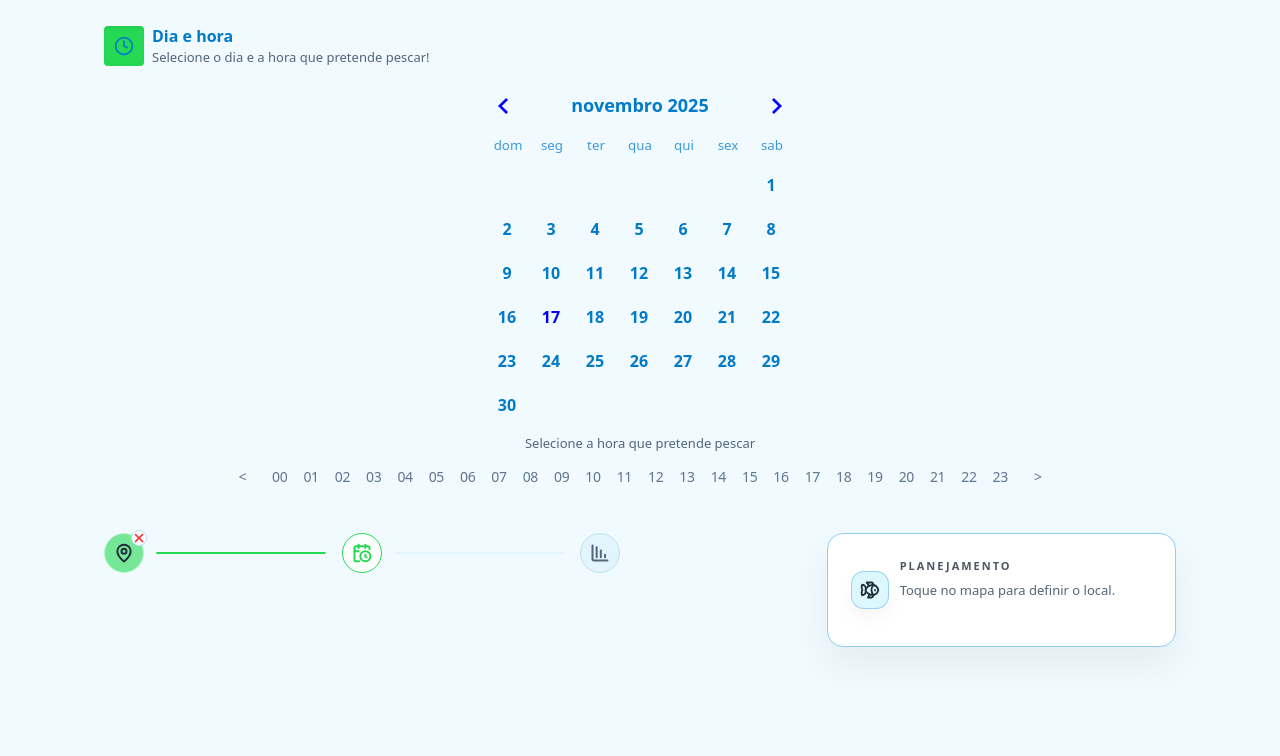
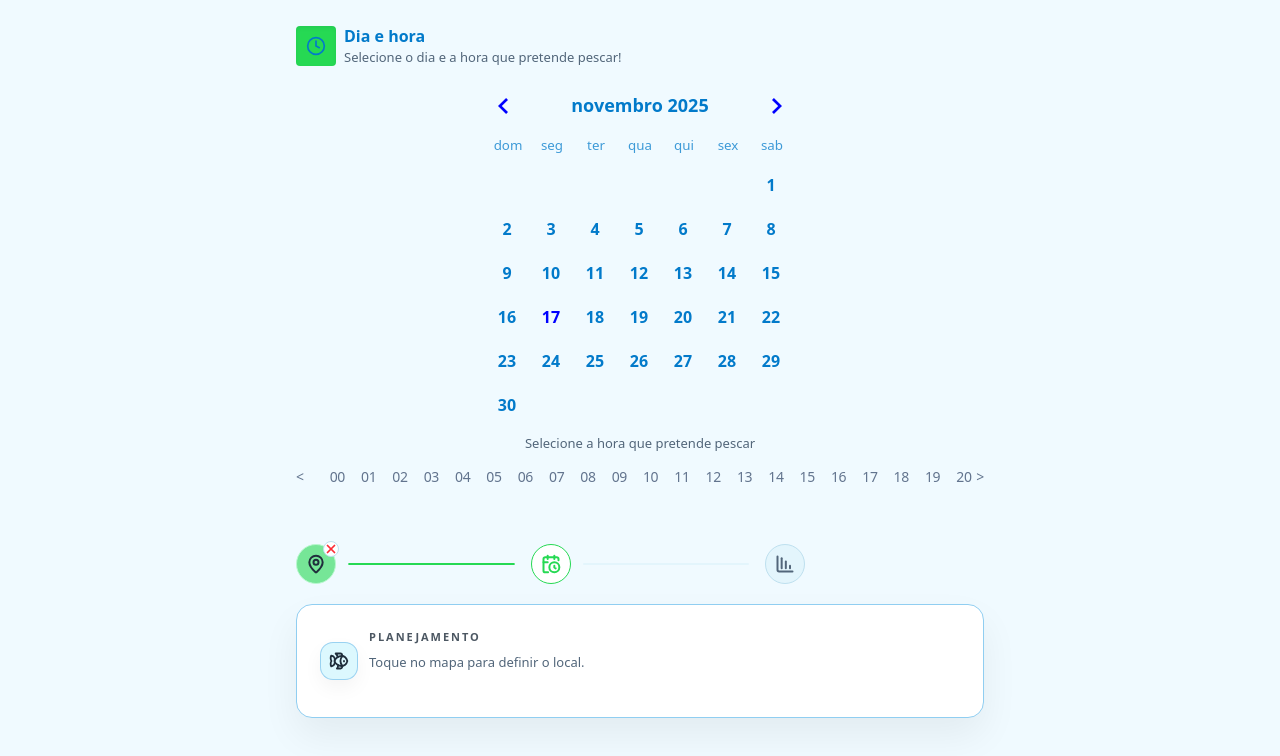
Before and after one commit to GPA1992/fishing-front_v2, a Next.js app: page /planejamento/dia-horario in a window 1280 px wide. Shown: the top 756 px of the page. Built offline with nearby package versions, Linux system fonts and the light colour scheme.

Commit message:
response

```diff
--- a/app/layout.tsx
+++ b/app/layout.tsx
@@ -27,12 +27,7 @@ export default function RootLayout({
   return (
     <html lang="en">
       <body className={`${rubik.variable} ${geistMono.variable} antialiased`}>
-        <main className="min-h-screen min-w-screen">
-          {/*       <ThemePanel /> */}
-          <div className="mx-auto flex w-full max-w-6xl flex-col gap-4 px-4 pb-10 pt-6 sm:gap-6 sm:px-6 lg:gap-8 lg:px-10">
-            {children}
-          </div>
-        </main>
+        <main className="min-h-screen min-w-screen">{children}</main>
       </body>
     </html>
   );
--- a/app/planejamento/layout.tsx
+++ b/app/planejamento/layout.tsx
@@ -5,12 +5,13 @@ import type { ReactNode } from "react";
 
 export default function FormLayout({ children }: { children: ReactNode }) {
   return (
-    <div className="flex flex-col gap-5 sm:gap-7 lg:gap-10">
-      <div className="w-full">{children}</div>
-
-      <div className="flex flex-col gap-4 sm:gap-5 lg:grid lg:grid-cols-[2fr_minmax(300px,1fr)] lg:items-start lg:gap-6">
-        <Stepper />
-        <PlanningData />
+    <div className="mx-auto flex w-full max-w-3xl flex-col gap-4 px-4 pb-10 pt-6 sm:gap-6 sm:px-6 lg:gap-8 lg:px-10">
+      <div className="flex flex-col gap-5 sm:gap-7 lg:gap-10">
+        <div className="w-full h-[60vh]">{children}</div>
+        <div className="flex flex-col gap-4 sm:gap-5">
+          <Stepper />
+          <PlanningData />
+        </div>
       </div>
     </div>
   );
--- a/components/map/index.tsx
+++ b/components/map/index.tsx
@@ -79,10 +79,6 @@ export default function Map({
     ? selected?.center ?? derivedCenter
     : manualPosition ?? selected?.center ?? derivedCenter;
 
-  const mapContainerClassName = `w-full h-[42vh] min-h-[240px] sm:h-[48vh] sm:min-h-[300px] md:h-[55vh] md:min-h-[360px] lg:h-[60vh] lg:min-h-[420px] ${
-    className ?? ""
-  }`;
-
   async function handleMapSelection(
     position: LatLngTuple,
     boundsBBox: BoundingBox
@@ -161,7 +157,7 @@ export default function Map({
           scrollWheelZoom
           zoomControl={false}
           attributionControl={false}
-          className={mapContainerClassName}
+          className={"w-full h-[40vh]"}
         >
           <TileLayer
             key={baseLayer.id}
```
